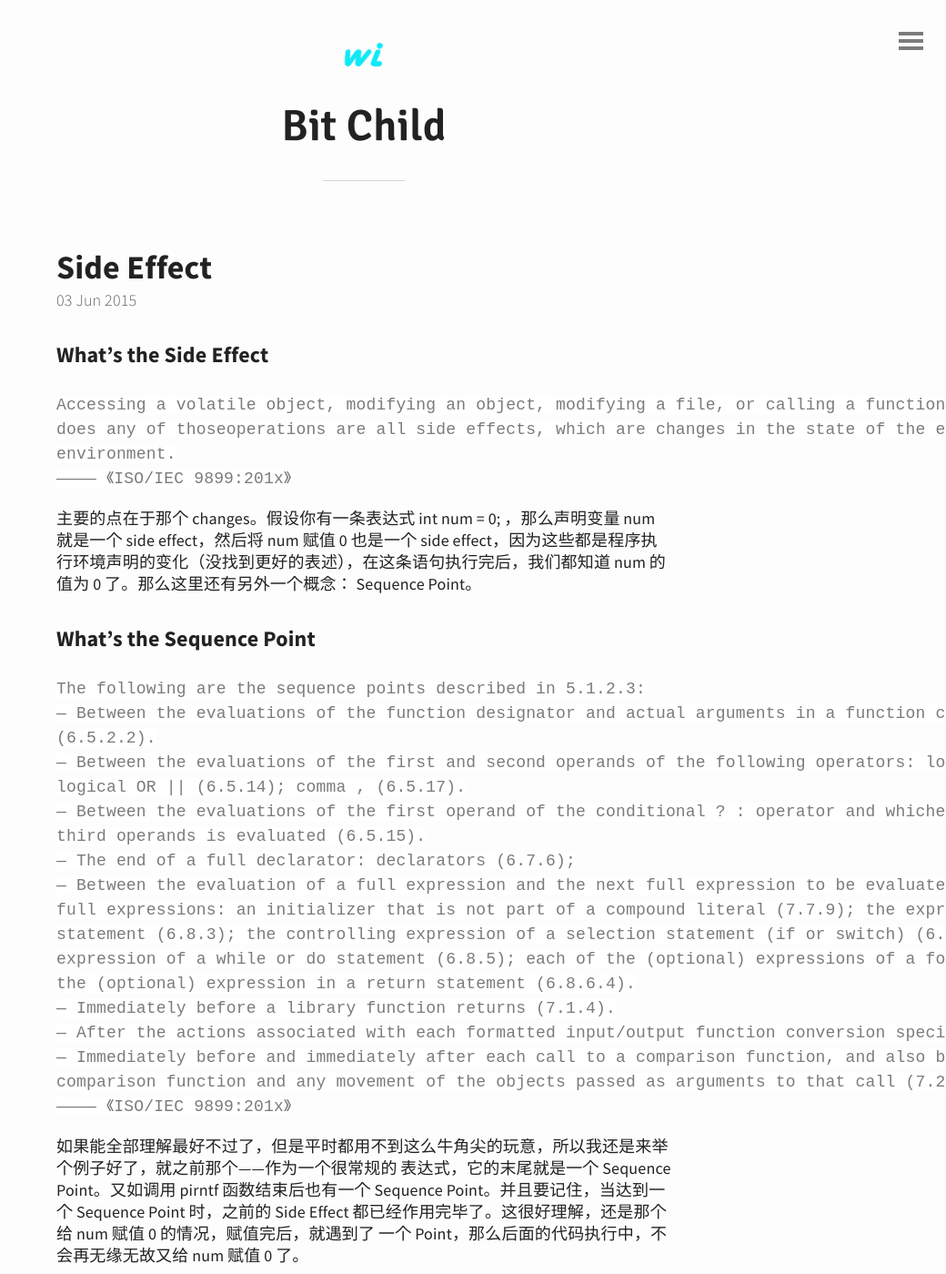
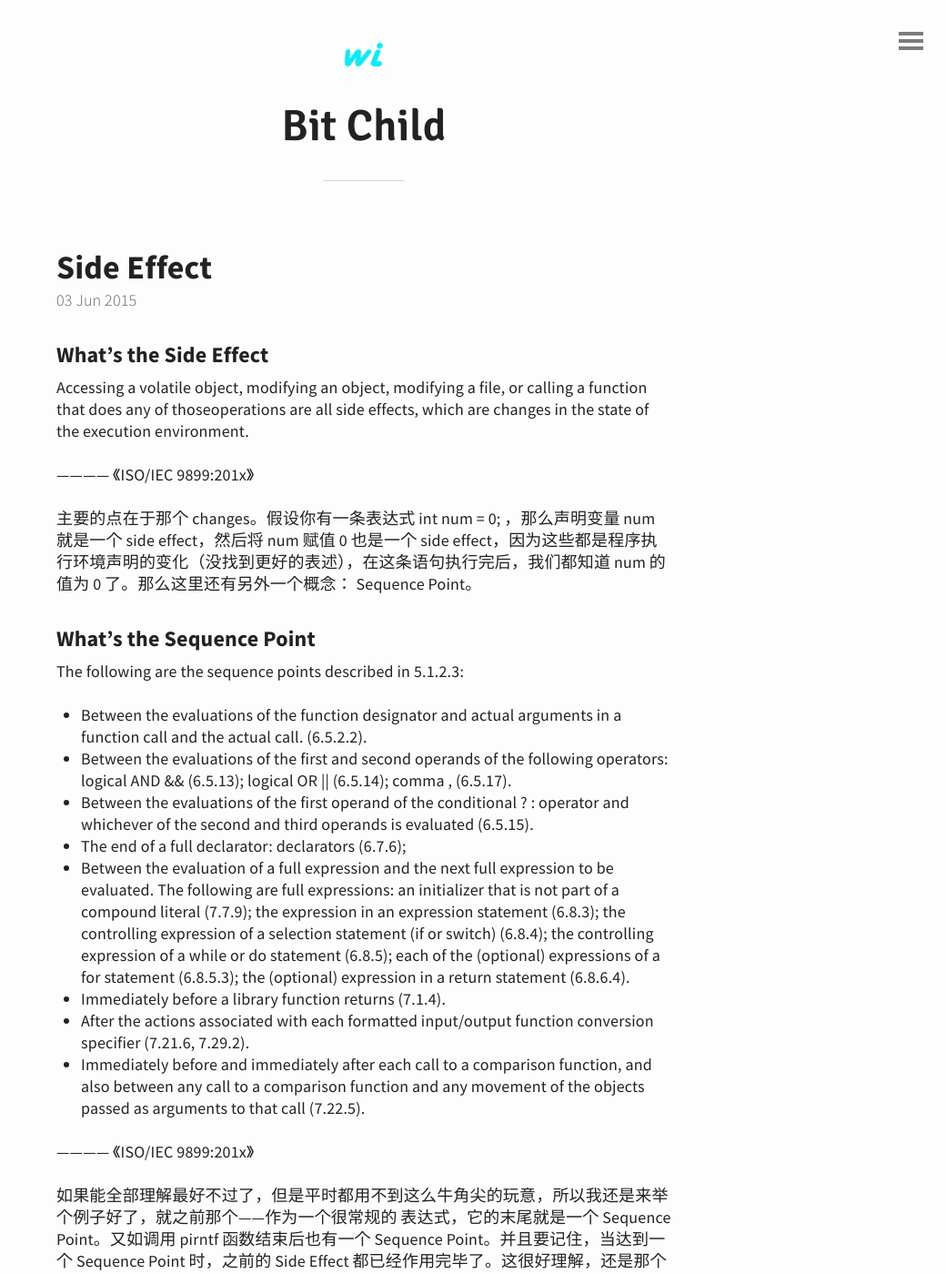
Before and after one commit to bitchild/bitchild.github.io, a Jekyll site: the page built from _posts/2015-6-3-side-effect.md, in a window 1280 px wide and 1400 px high. Shown: the whole window at 91% size, without its empty margins (240-1280 px from the left). Built offline with Jekyll 4.4.1, drawn with Linux system fonts in a browser that asks for light colours.

```diff
--- a/_posts/2015-6-3-side-effect.md
+++ b/_posts/2015-6-3-side-effect.md
@@ -3,10 +3,11 @@ title: Side Effect
 ---
 ### What's the Side Effect
 
-    Accessing a volatile object, modifying an object, modifying a file, or calling a function that
-    does any of thoseoperations are all side effects, which are changes in the state of the execution
-    environment.
-    ———— 《ISO/IEC 9899:201x》
+Accessing a volatile object, modifying an object, modifying a file, or calling a function that
+does any of thoseoperations are all side effects, which are changes in the state of the execution
+environment.
+
+———— 《ISO/IEC 9899:201x》
 
 主要的点在于那个 changes。假设你有一条表达式 int num = 0; ，那么声明变量 num 就是一个 side effect，然后将 num 赋值
 0 也是一个 side effect，因为这些都是程序执行环境声明的变化（没找到更好的表述），在这条语句执行完后，我们都知道 num
@@ -14,24 +15,25 @@ title: Side Effect
 
 ### What's the Sequence Point
 
-    The following are the sequence points described in 5.1.2.3:
-    — Between the evaluations of the function designator and actual arguments in a function call and the actual call.
+The following are the sequence points described in 5.1.2.3:
+* Between the evaluations of the function designator and actual arguments in a function call and the actual call.
     (6.5.2.2).
-    — Between the evaluations of the first and second operands of the following operators: logical AND && (6.5.13);
+* Between the evaluations of the first and second operands of the following operators: logical AND && (6.5.13);
     logical OR || (6.5.14); comma , (6.5.17).
-    — Between the evaluations of the first operand of the conditional ? : operator and whichever of the second and
+* Between the evaluations of the first operand of the conditional ? : operator and whichever of the second and
     third operands is evaluated (6.5.15).
-    — The end of a full declarator: declarators (6.7.6);
-    — Between the evaluation of a full expression and the next full expression to be evaluated. The following are
+* The end of a full declarator: declarators (6.7.6);
+* Between the evaluation of a full expression and the next full expression to be evaluated. The following are
     full expressions: an initializer that is not part of a compound literal (7.7.9); the expression in an expression
     statement (6.8.3); the controlling expression of a selection statement (if or switch) (6.8.4); the controlling
     expression of a while or do statement (6.8.5); each of the (optional) expressions of a for statement (6.8.5.3);
     the (optional) expression in a return statement (6.8.6.4).
-    — Immediately before a library function returns (7.1.4).
-    — After the actions associated with each formatted input/output function conversion specifier (7.21.6, 7.29.2).
-    — Immediately before and immediately after each call to a comparison function, and also between any call to a
+* Immediately before a library function returns (7.1.4).
+* After the actions associated with each formatted input/output function conversion specifier (7.21.6, 7.29.2).
+* Immediately before and immediately after each call to a comparison function, and also between any call to a
     comparison function and any movement of the objects passed as arguments to that call (7.22.5).
-    ———— 《ISO/IEC 9899:201x》
+
+———— 《ISO/IEC 9899:201x》
 
 如果能全部理解最好不过了，但是平时都用不到这么牛角尖的玩意，所以我还是来举个例子好了，就之前那个——作为一个很常规的
 表达式，它的末尾就是一个 Sequence Point。又如调用 pirntf 函数结束后也有一个 Sequence Point。并且要记住，当达到一个
```
